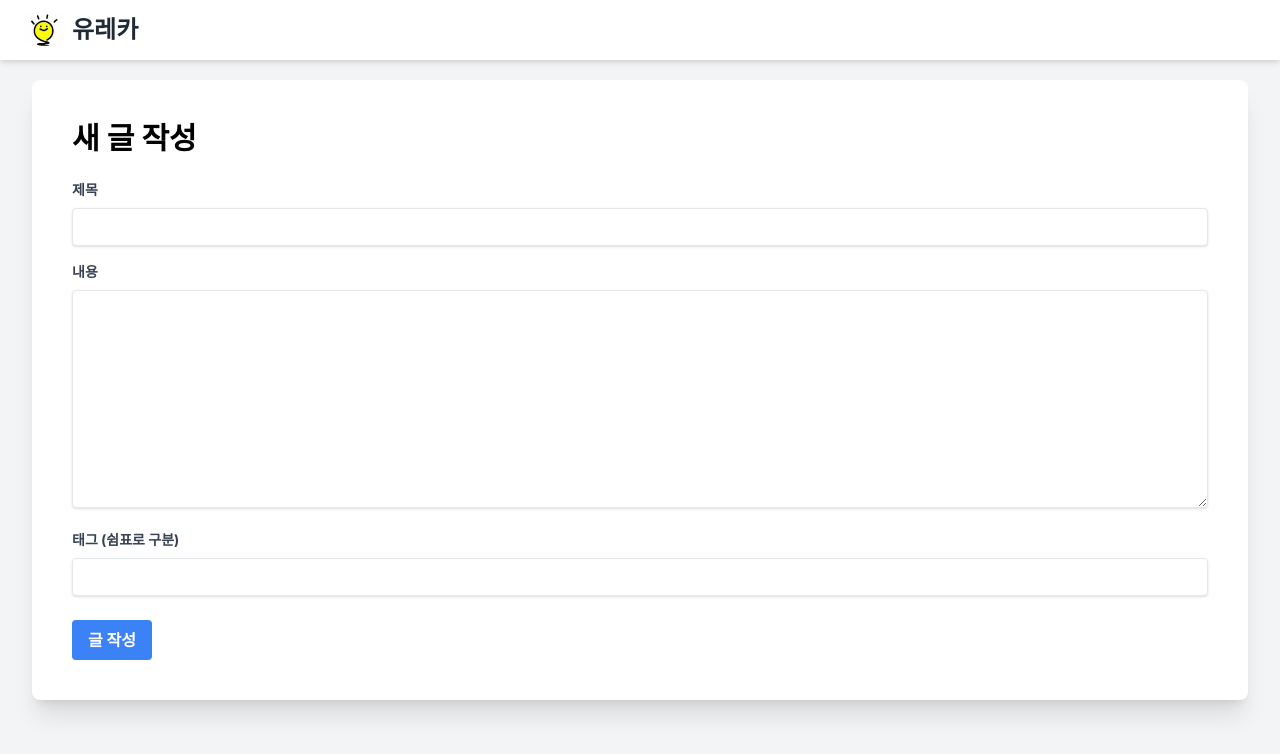
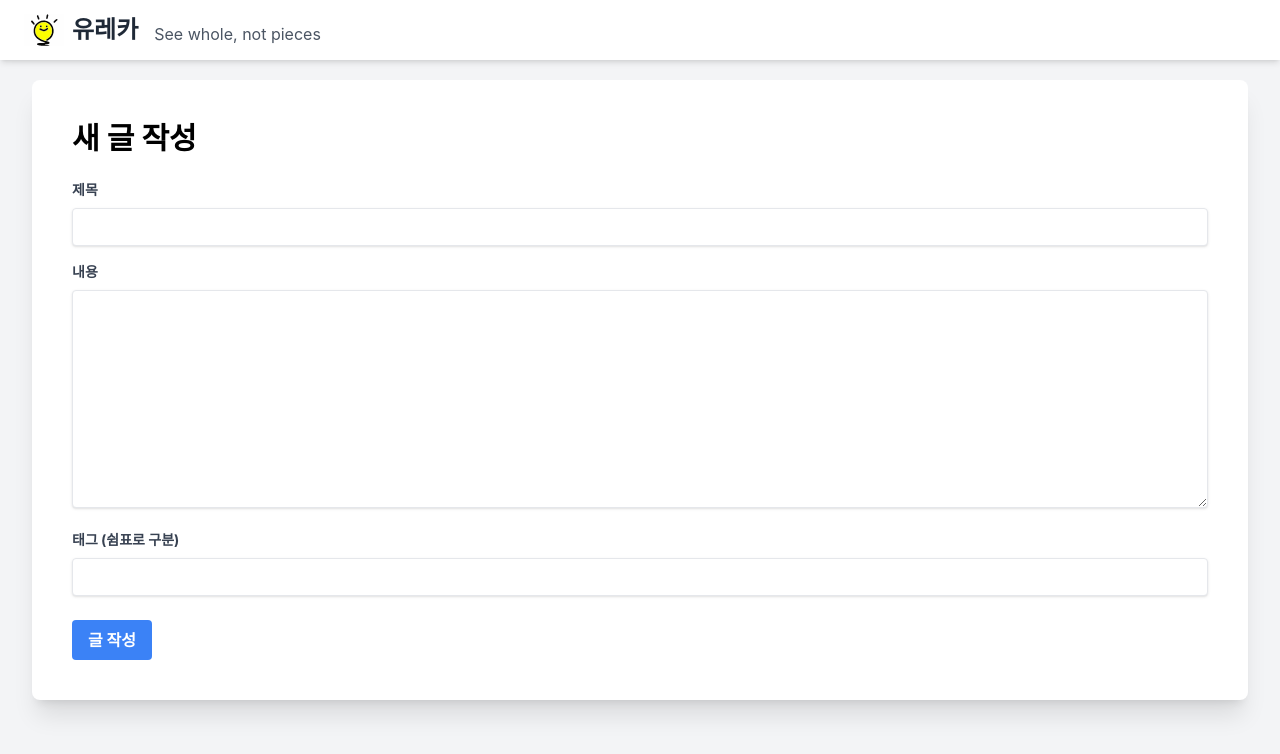
Before and after one commit to inyoung4121/myblog-back, a React (Create React App) app in the folder src/main/front/: page /create/post in a window 1280 px wide. Shown: the top 754 px of the page. Built offline with nearby package versions, Linux system fonts and the light colour scheme; a web font is replaced by a local one.

Commit message:
docs: 헤더 문구 변경

```diff
--- a/src/main/front/src/components/Header.js
+++ b/src/main/front/src/components/Header.js
@@ -104,6 +104,9 @@
                         <h1 className="text-2xl font-bold text-gray-800">
                             유레카
                         </h1>
+                        <p className="text-gray-600 mt-2 ml-4">
+                            See whole, not pieces
+                        </p>
                     </div>
                 </Link>
             </div>
```
